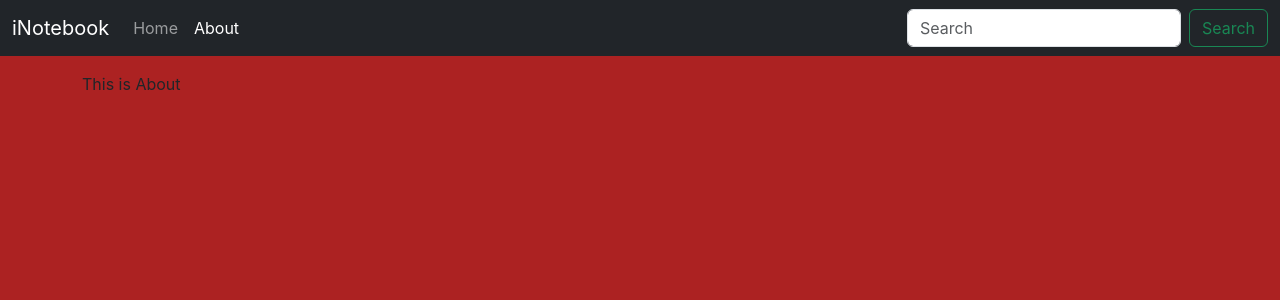
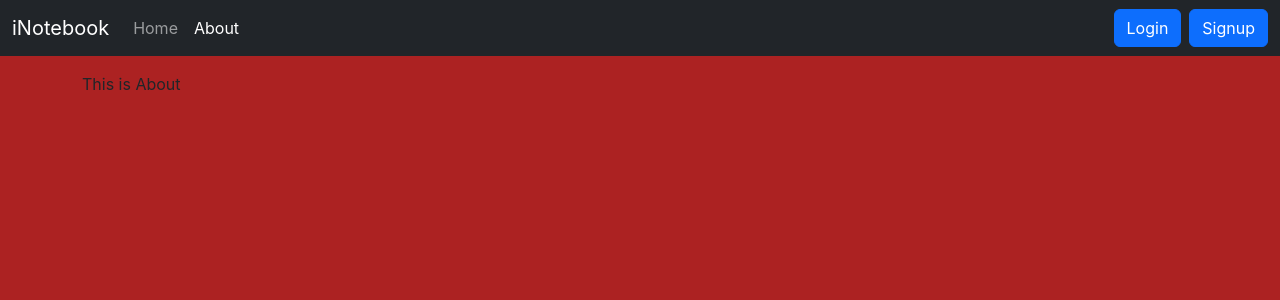
Before and after one commit to sansidsac/iNoteBook, a React (Create React App) app: page /about in a window 1280 px wide. Shown: the top 300 px of the page. Built offline with nearby package versions, Linux system fonts and the light colour scheme.

Commit message:
Fixed few bugs in current set-up. Going to implement user authentication options

```diff
--- a/src/components/AddNote.js
+++ b/src/components/AddNote.js
@@ -8,6 +8,7 @@ const AddNote = () => {
     const handleOnClick=(e)=>{
         e.preventDefault();
         addNote(note.title,note.description,note.tag);
+        setNote({title:"",description:"",tag:""});
     }
 
     const handleOnChange=(e)=>{
@@ -28,6 +29,7 @@ const AddNote = () => {
               className="form-control"
               id="title"
               name='title'
+              value={note.title}
               aria-describedby="emailHelp"
               onChange={handleOnChange}
             />
@@ -41,6 +43,7 @@ const AddNote = () => {
               className="form-control"
               id="description"
               name='description'
+              value={note.description}
               onChange={handleOnChange}
             />
           </div>
@@ -54,11 +57,12 @@ const AddNote = () => {
               id="tag"
               name='tag'
               aria-describedby="emailHelp"
+              value={note.tag}
               onChange={handleOnChange}
             />
           </div>
 
-          <button type="submit" className="btn btn-primary" onClick={handleOnClick}>
+          <button disabled={note.title.length<5 || note.description.length<5} type="submit" className="btn btn-primary" onClick={handleOnClick}>
             Add Note
           </button>
         </form>
--- a/src/components/Navbar.js
+++ b/src/components/Navbar.js
@@ -43,17 +43,13 @@ const Navbar = () => {
                 </Link>
               </li>
             </ul>
-            <form className="d-flex" role="search">
-              <input
-                className="form-control me-2"
-                type="search"
-                placeholder="Search"
-                aria-label="Search"
-              />
-              <button className="btn btn-outline-success" type="submit">
-                Search
-              </button>
-            </form>
+
+            <button className="btn btn-primary mx-2" type="submit">
+              Login
+            </button>
+            <button className="btn btn-primary" type="submit">
+              Signup
+            </button>
           </div>
         </div>
       </nav>
--- a/src/components/Notes.js
+++ b/src/components/Notes.js
@@ -111,7 +111,7 @@ const handleOnChange=(e)=>{
                 data-bs-dismiss="modal">
                 Close
               </button>
-              <button type="button" className="btn btn-primary" onClick={handleOnClick}>
+              <button disabled={note.etitle.length<5 || note.edescription.length<5} type="button" className="btn btn-primary" onClick={handleOnClick}>
                 Update Note
               </button>
             </div>
@@ -121,6 +121,9 @@ const handleOnChange=(e)=>{
 
       <div className="row my-3">
         <h2>Your Notes</h2>
+        <div className='container mx-1'>
+        {notes.length===0 && "No notes to display"}
+        </div>
         {notes.map((note) => (
           <NoteItem key={note._id} updateNote={updateNote} note={note} />
         ))}
--- a/src/context/notes/noteState.js
+++ b/src/context/notes/noteState.js
@@ -54,8 +54,7 @@ const NoteState = (props) => {
           "eyJhbGciOiJIUzI1NiIsInR5cCI6IkpXVCJ9.eyJ1c2VyIjp7ImlkIjoiNjZhODIyMTRlMWQwMzdhNTZjZDg3MmNmIn0sImlhdCI6MTcyMjMyOTE3Nn0.rSOAVto_XFB9jw2_-N1mFns6XyuO0PxRwxGvLxZn3mE",
       },
     });
-    const json = response.json();
-    console.log(json);
+    await response.json();
 
     //client side
     const newNotes = notes.filter((note) => {
@@ -78,8 +77,7 @@ const NoteState = (props) => {
       },
       body: JSON.stringify({ title, description, tag }),
     });
-    const json = await response.json();
-    console.log(json);
+    await response.json();
 
     //Logic to update in client
     const newNotes = JSON.parse(JSON.stringify(notes));
```
